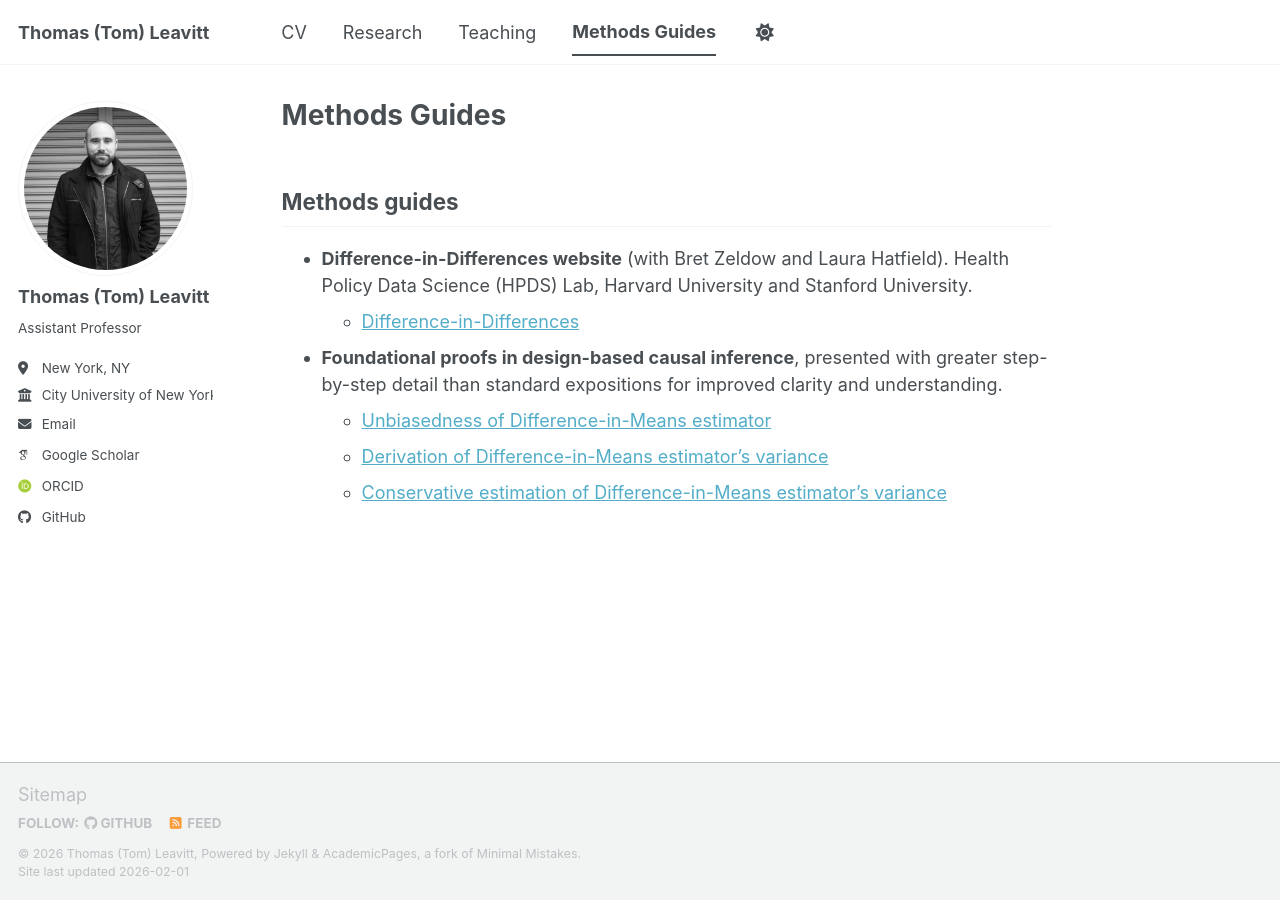
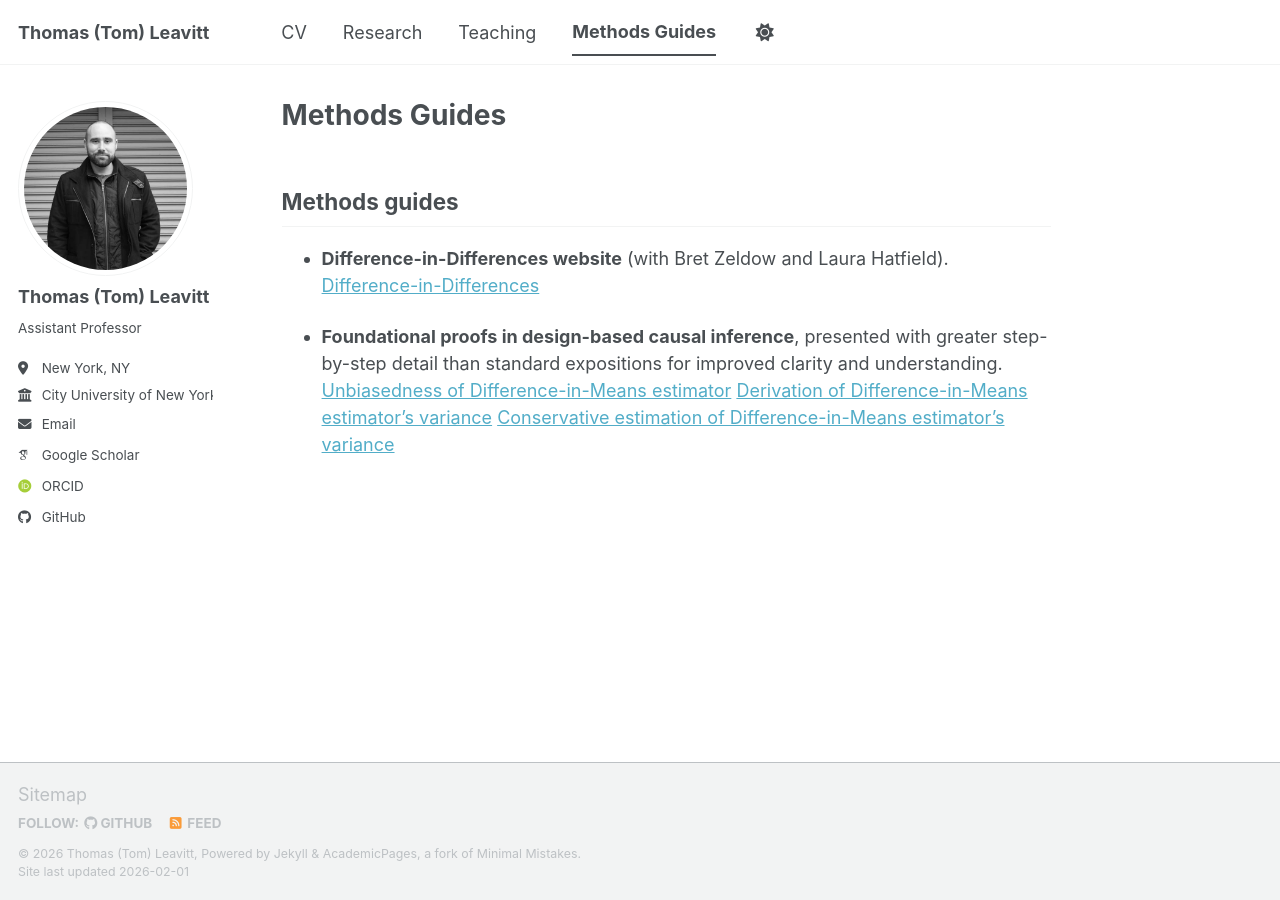
Before and after one commit to tl2624/tl2624.github.io, a Jekyll site: the page built from _pages/methods-guides.md, in a window 1280 px wide. Built offline with Jekyll 4.4.1, drawn with Linux system fonts in a browser that asks for light colours; some web fonts are replaced; a script bundle is joined from its source files by our own code; library files that are not in the unit come from our copies.

Commit message:
Format links and improve clarity in methods guides

```diff
--- a/_pages/methods-guides.md
+++ b/_pages/methods-guides.md
@@ -7,10 +7,10 @@ author_profile: true
 
 ## Methods guides
 
-- **Difference-in-Differences website** (with Bret Zeldow and Laura Hatfield). Health Policy Data Science (HPDS) Lab, Harvard University and Stanford University.
-  - [Difference-in-Differences](https://diff.healthpolicydatascience.org/)
+- **Difference-in-Differences website** (with Bret Zeldow and Laura Hatfield).
+  [Difference-in-Differences](https://diff.healthpolicydatascience.org/)
 
 - **Foundational proofs in design-based causal inference**, presented with greater step-by-step detail than standard expositions for improved clarity and understanding.
-  - [Unbiasedness of Difference-in-Means estimator](https://tl2624.github.io/files/Unbiasedness_Difference-in-Means.pdf)
-  - [Derivation of Difference-in-Means estimator's variance](Variance_Difference-in-Means.pdf)
-  - [Conservative estimation of Difference-in-Means estimator's variance](Conservative_Variance_Estimator_Difference-in-Means.pdf)
+  [Unbiasedness of Difference-in-Means estimator](https://tl2624.github.io/files/Unbiasedness_Difference-in-Means.pdf)
+  [Derivation of Difference-in-Means estimator's variance](Variance_Difference-in-Means.pdf)
+  [Conservative estimation of Difference-in-Means estimator's variance](Conservative_Variance_Estimator_Difference-in-Means.pdf)
```
